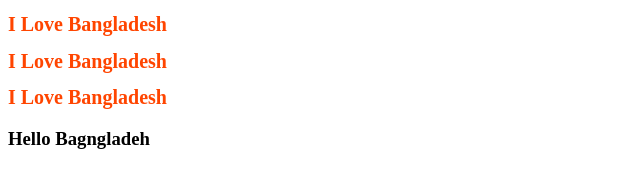
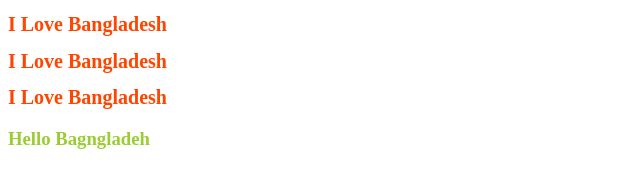
Before and after one commit to ramimmojumdar/my-second-git-repo, a plain HTML site: page index.html in a window 1280 px wide. Shown: the whole page, without its empty margins (0-640 px from the left). Drawn offline with Linux system fonts and the light colour scheme.

Commit message:
h3 of color add

```diff
--- a/styles.css
+++ b/styles.css
@@ -2,3 +2,6 @@ h1{
     color:orangered;
     font-size: 20px;
 }
+h3{
+    color: yellowgreen;
+}
```
